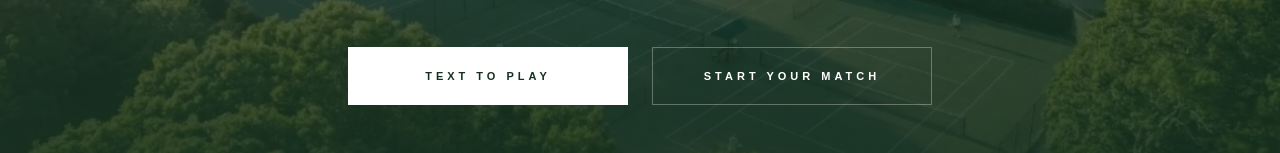
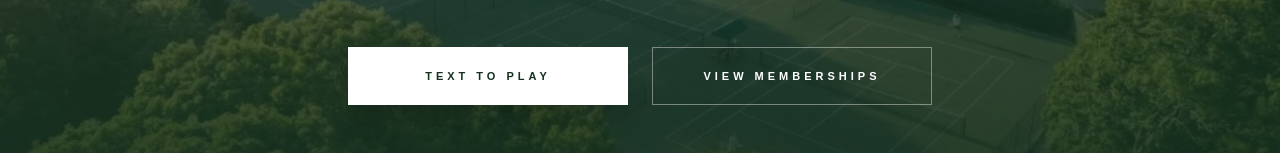
Before and after one commit to moneyladder911/islandinntennis, a React (Vite) app: page / in a window 1280 px wide. Shown: the part 547-700 px from the top of the page. Built offline with nearby package versions, Linux system fonts and the light colour scheme.

Commit message:
Update Hero CTA to VIEW MEMBERSHIPS and ensure two-button layout

```diff
--- a/src/components/Hero.tsx
+++ b/src/components/Hero.tsx
@@ -105,17 +105,17 @@ const Hero: React.FC = () => {
           <div className="flex flex-col sm:flex-row gap-6 items-center justify-center mb-24">
             <a
               href="sms:+14079239047"
-              className="bg-white text-[#163020] px-12 py-5 text-[11px] font-bold tracking-[4px] uppercase border border-white hover:bg-transparent hover:text-white transition-all duration-300 no-underline"
+              className="bg-white text-[#163020] px-12 py-5 text-[11px] font-bold tracking-[4px] uppercase border border-white hover:bg-transparent hover:text-white transition-all duration-300 no-underline shadow-xl"
               style={{ minWidth: '280px' }}
             >
               TEXT TO PLAY
             </a>
             <Link
               to="/pricing"
-              className="bg-transparent text-white px-12 py-5 text-[11px] font-bold tracking-[4px] uppercase border border-white/30 hover:bg-white hover:text-[#163020] transition-all duration-300 no-underline"
+              className="bg-transparent text-white px-12 py-5 text-[11px] font-bold tracking-[4px] uppercase border border-white/40 hover:bg-white hover:text-[#163020] transition-all duration-300 no-underline"
               style={{ minWidth: '280px' }}
             >
-              START YOUR MATCH
+              VIEW MEMBERSHIPS
             </Link>
           </div>
 
```
